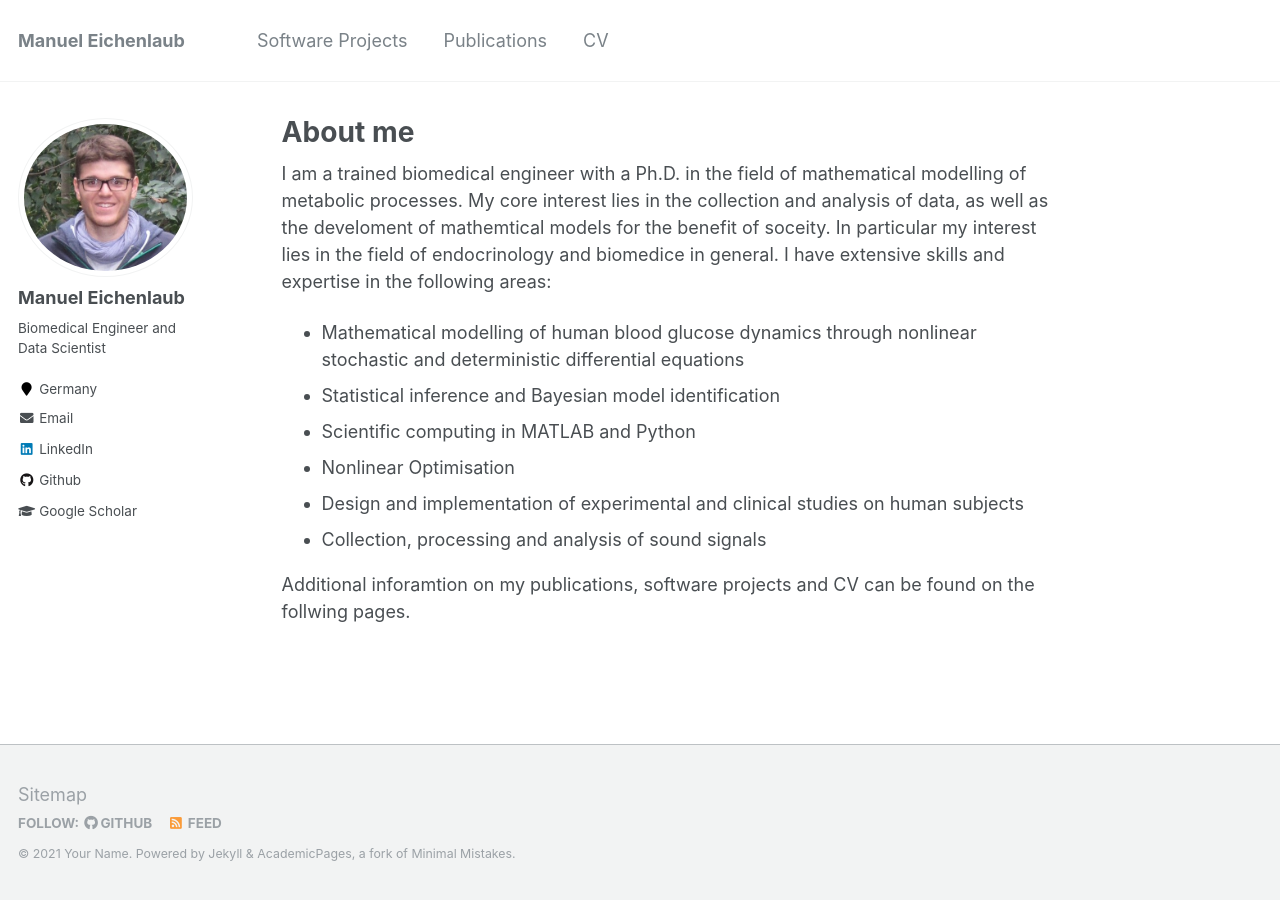
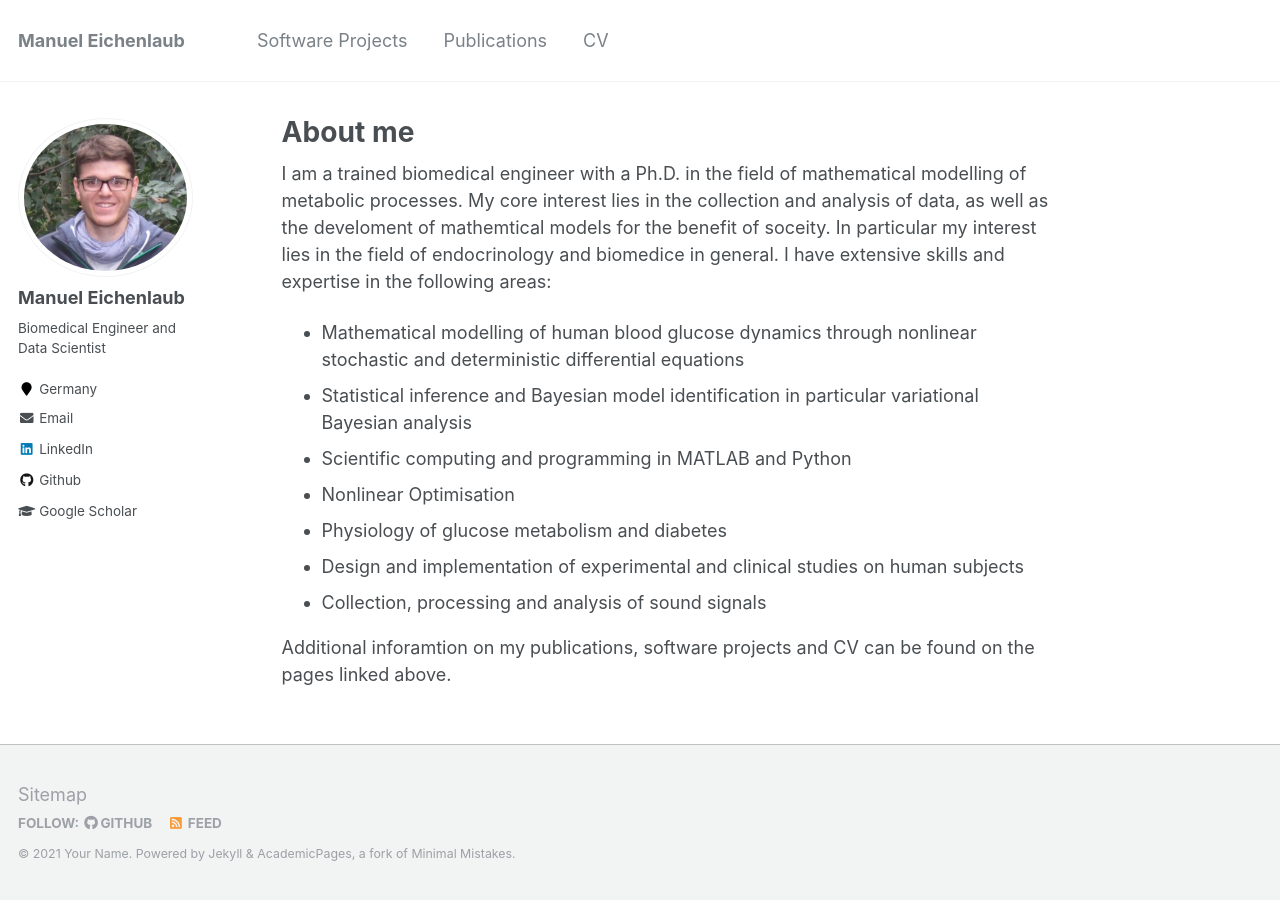
Before and after one commit to manueich/manueich.github.io, a Jekyll site: the page built from _pages/about.md, in a window 1280 px wide. Built offline with Jekyll 4.4.1, drawn with Linux system fonts in a browser that asks for light colours.

Commit message:
Update about.md

```diff
--- a/_pages/about.md
+++ b/_pages/about.md
@@ -9,10 +9,11 @@ redirect_from:
 ---
 I am a trained biomedical engineer with a Ph.D. in the field of mathematical modelling of metabolic processes. My core interest lies in the collection and analysis of data, as well as the develoment of mathemtical models for the benefit of soceity. In particular my interest lies in the field of endocrinology and biomedice in general. I have extensive skills and expertise in the following areas:
 * Mathematical modelling of human blood glucose dynamics through nonlinear stochastic and deterministic differential equations
-* Statistical inference and Bayesian model identification
-* Scientific computing in MATLAB and Python
+* Statistical inference and Bayesian model identification in particular variational Bayesian analysis
+* Scientific computing and programming in MATLAB and Python
 * Nonlinear Optimisation
+* Physiology of glucose metabolism and diabetes
 * Design and implementation of experimental and clinical studies on human subjects
 * Collection, processing and analysis of sound signals
 
-Additional inforamtion on my publications, software projects and CV can be found on the follwing pages.
+Additional inforamtion on my publications, software projects and CV can be found on the pages linked above.
```
